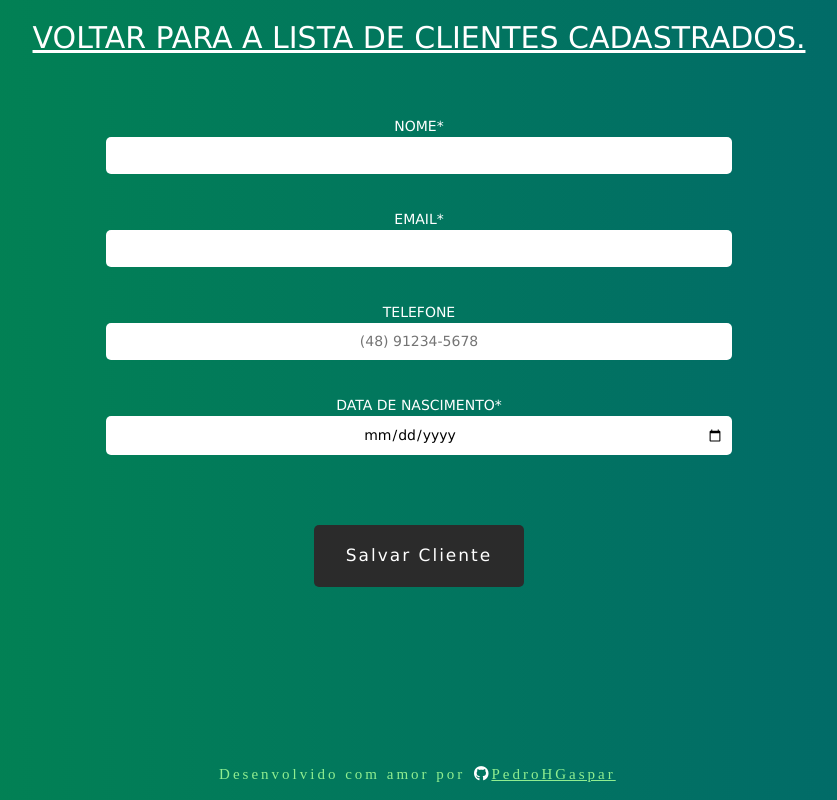
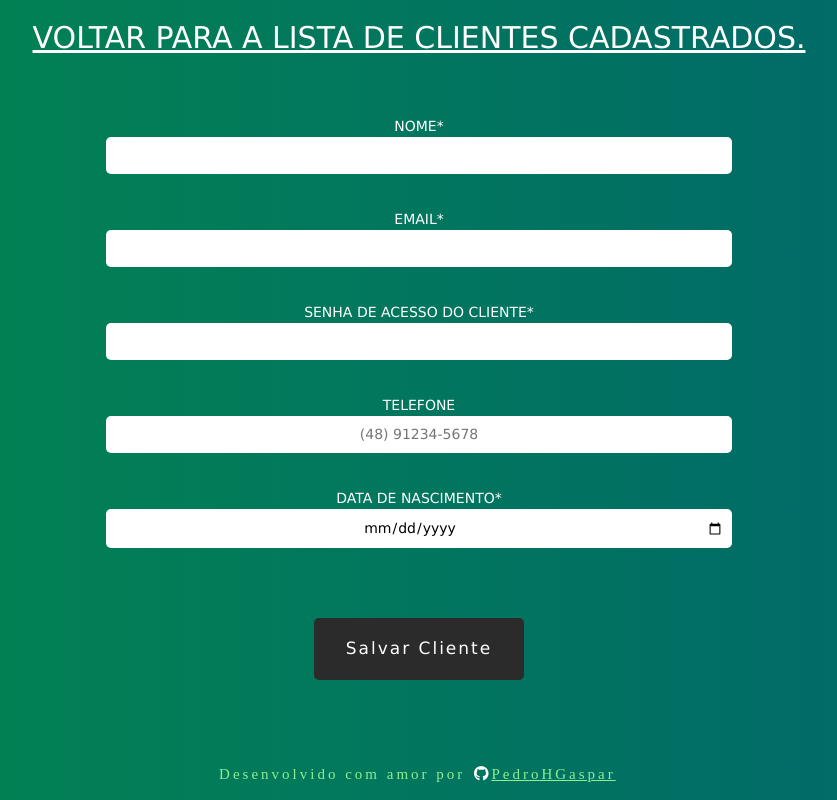
Before and after one commit to PedroHGaspar/PHP-MySQL-CRUD, a PHP site: page /cadastrar_cliente.php in a window 1280 px wide. Shown: the whole page, without its empty margins (221-1058 px from the left). Run offline with PHP 8.4, Linux system fonts and the light colour scheme.

Commit message:
agora o cliente tem senha. email automatico falhando(vou arrumar)

```diff
--- a/Project/cadastrar_cliente.php
+++ b/Project/cadastrar_cliente.php
@@ -9,11 +9,18 @@ function limpar_texto($str){
 if(count($_POST) > 0){
 
     include('conexao.php');
+    include ('email/send.php');
 
     $nome = $_POST['nome'];
     $email = $_POST['email'];
     $telefone = $_POST['telefone'];
     $nascimento = $_POST['nascimento'];
+    $senha_descriptografada = $_POST['senha'];
+
+    if(strlen($senha_descriptografada) < 6 && strlen($senha_descriptografada) > 16){
+        $erro = "A senha deve ter entre 6 e 16 caracteres.";
+    }
+
 
     if(empty($nome)){
         $erro = "Preencha o nome";
@@ -34,12 +41,23 @@ if(count($_POST) > 0){
     if($erro == true){
         echo $erro;
     }else{
+        $senha = password_hash($senha_descriptografada, PASSWORD_DEFAULT);//Aqui a senha vai ser enviada já criptografada, então antes dela ser enviada assim, precisa salvar ela antes, se não a senha irá ser criptografada e o cliente não terá acesso ao sistema.
 
-        $sql_code = "INSERT INTO clientes (nome, email, telefone, nascimento, data_cadastro) VALUES ('$nome', '$email', '$telefone', '$nascimento', NOW())";
+        $sql_code = "INSERT INTO clientes (nome, email, senha, telefone, nascimento, data_cadastro) VALUES ('$nome', '$email', '$senha', '$telefone', '$nascimento', NOW())";
         $deu_certo = $mysqli->query($sql_code) or die($mysqli->error);
     }
 
         if($deu_certo){
+            enviar_email($email,"Sua conta no meu site foi criada.","<h1>Parabéns!</h1>
+            <p>Sua conta no meu site foi criada!</p>
+            <p>
+                <b>Login: $email</b>
+                <b>Senha: $senha_descriptografada</b>
+            </p>
+            <p>
+            Para fazer login, acesse <a href=\"https://meusitedeteste.com/login.php\">este link!</a>
+            </p>
+            ");
             echo "<div class= sucessoCadastro ;><span><b>Cliente cadastrado com sucesso!</b></span></div>";
             unset($_POST);/*unset é uma função do php que limpa a variáve post, e o post será zerado, dai os valores não serão mostrados mais no input quando a execução der certo.*/
         }
@@ -48,7 +66,7 @@ if(count($_POST) > 0){
 
 ?>
 
-
+<a href=""></a>
 
 <!DOCTYPE html>
 <html lang="pt-br">
@@ -75,6 +93,12 @@ if(count($_POST) > 0){
                 <p>
                     <label>Email* </label>
                     <input class="w3-input"  value = "<?php if(isset($_POST['email'])) echo $_POST['email']; ?>" name="email" type="text" required><br>
+                </p>
+            </div>
+            <div>
+            <p>
+                    <label>Senha de Acesso do Cliente* </label>
+                    <input class="w3-input"  value = "<?php if(isset($_POST['senha'])) echo $_POST['senha']; ?>" name="senha" type="text" required><br>
                 </p>
             </div>
             <div>
--- a/Project/style.css
+++ b/Project/style.css
@@ -161,6 +161,16 @@ button:hover{
     position: relative;
     line-height: 90px;
 }
+.pagClientes{
+    text-align: center;
+    width: 100%;
+    font-size: 29px;
+    font-weight: bolder;
+    letter-spacing: 1px;
+    margin-top: -50px;
+    position: relative;
+    line-height: 90px;
+}
 
 .sucessoCadastro{
     text-align: center;
```
Also changed, not shown: Project/clientes.php (+6 -1 lines), Project/email/send.php (+10 -10 lines).
